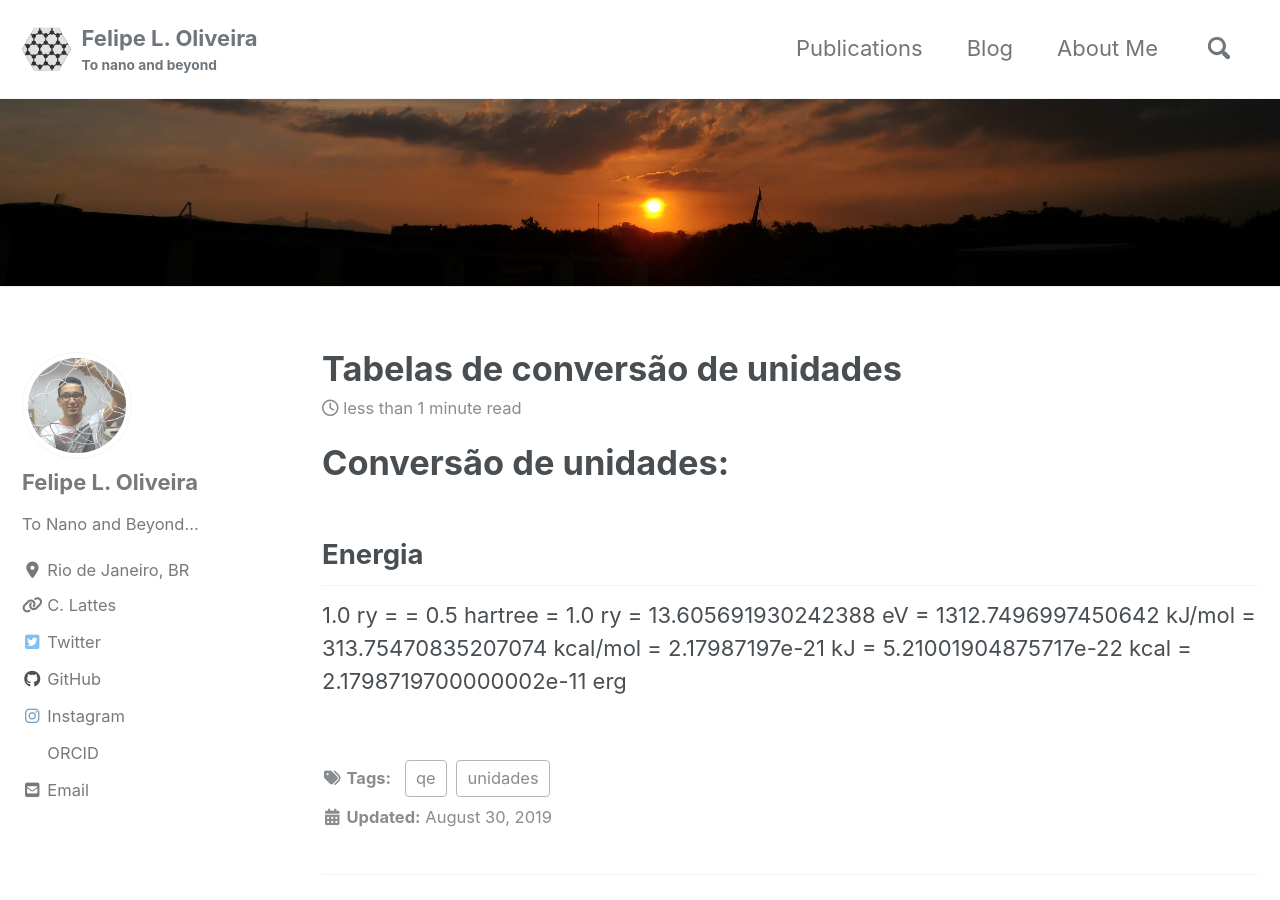
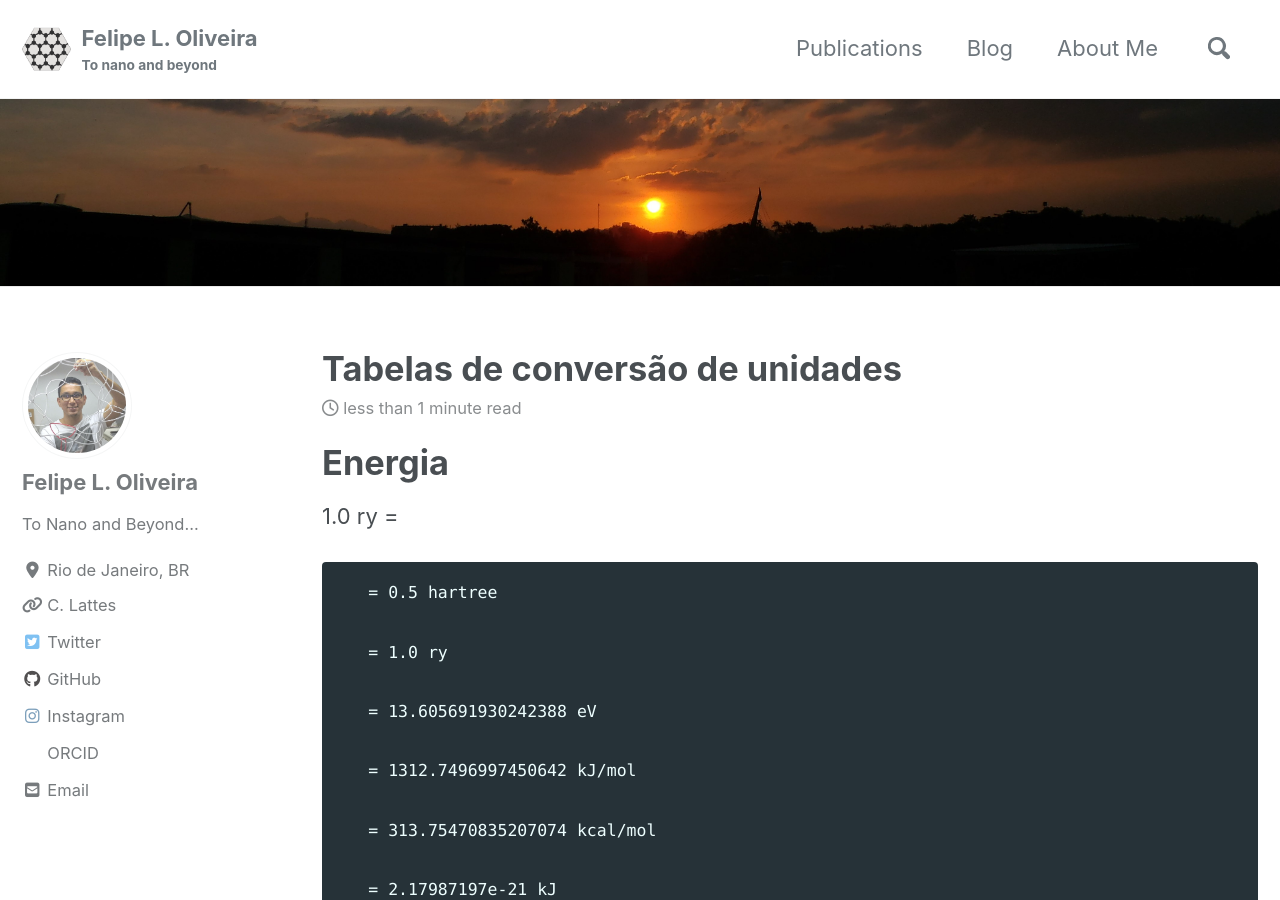
Before and after one commit to lipelopesoliveira/lipelopesoliveira.github.io, a Jekyll site: the page built from _posts/2020-04-18-unidades.md, in a window 1280 px wide and 900 px high. Built offline with Jekyll 4.4.1, drawn with Linux system fonts in a browser that asks for light colours; cached includes are drawn as plain includes; nearby versions of some CDN libraries; some of the changed text lies outside the part shown.

Commit message:
Update 2020-04-18-unidades.md

```diff
--- a/_posts/2020-04-18-unidades.md
+++ b/_posts/2020-04-18-unidades.md
@@ -1,6 +1,6 @@
 ---
 title: "Tabelas de conversão de unidades"
-date: 2019-08-30
+date: 2020-04-18
 tags: [unidades, qe]
 classes: wide
 header:
@@ -11,17 +11,22 @@ excerpt: "Conversão de unidades"
 mathjax: "true"
 ---
 
-
-# Conversão de unidades:
-
-## Energia
+# Energia
 
 1.0 ry =
+
        = 0.5 hartree
+
        = 1.0 ry
+
        = 13.605691930242388 eV
+
        = 1312.7496997450642 kJ/mol
+
        = 313.75470835207074 kcal/mol
+
        = 2.17987197e-21 kJ
+
        = 5.21001904875717e-22 kcal
+
        = 2.1798719700000002e-11 erg
```
